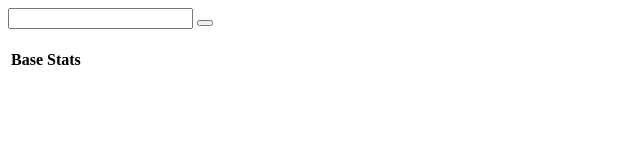
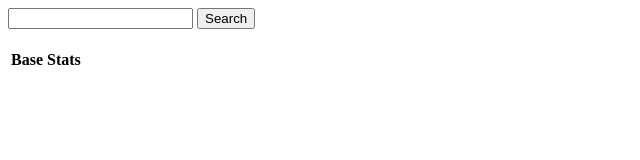
Before and after one commit to JonoCab001/Pokemon-Search-app, a plain HTML site: page index.html in a window 1280 px wide. Shown: the whole page, without its empty margins (0-640 px from the left). Drawn offline with Linux system fonts and the light colour scheme.

Commit message:
Added Search label button

```diff
--- a/index.html
+++ b/index.html
@@ -9,7 +9,7 @@
 <body>
     <div>
         <input required id="search-input">
-        <button id="search-button"></button>
+        <button id="search-button">Search</button>
     </div>
     <h3 id="pokemon-id"></h3>
     <h3 id="pokemon-name"></h3>
```
